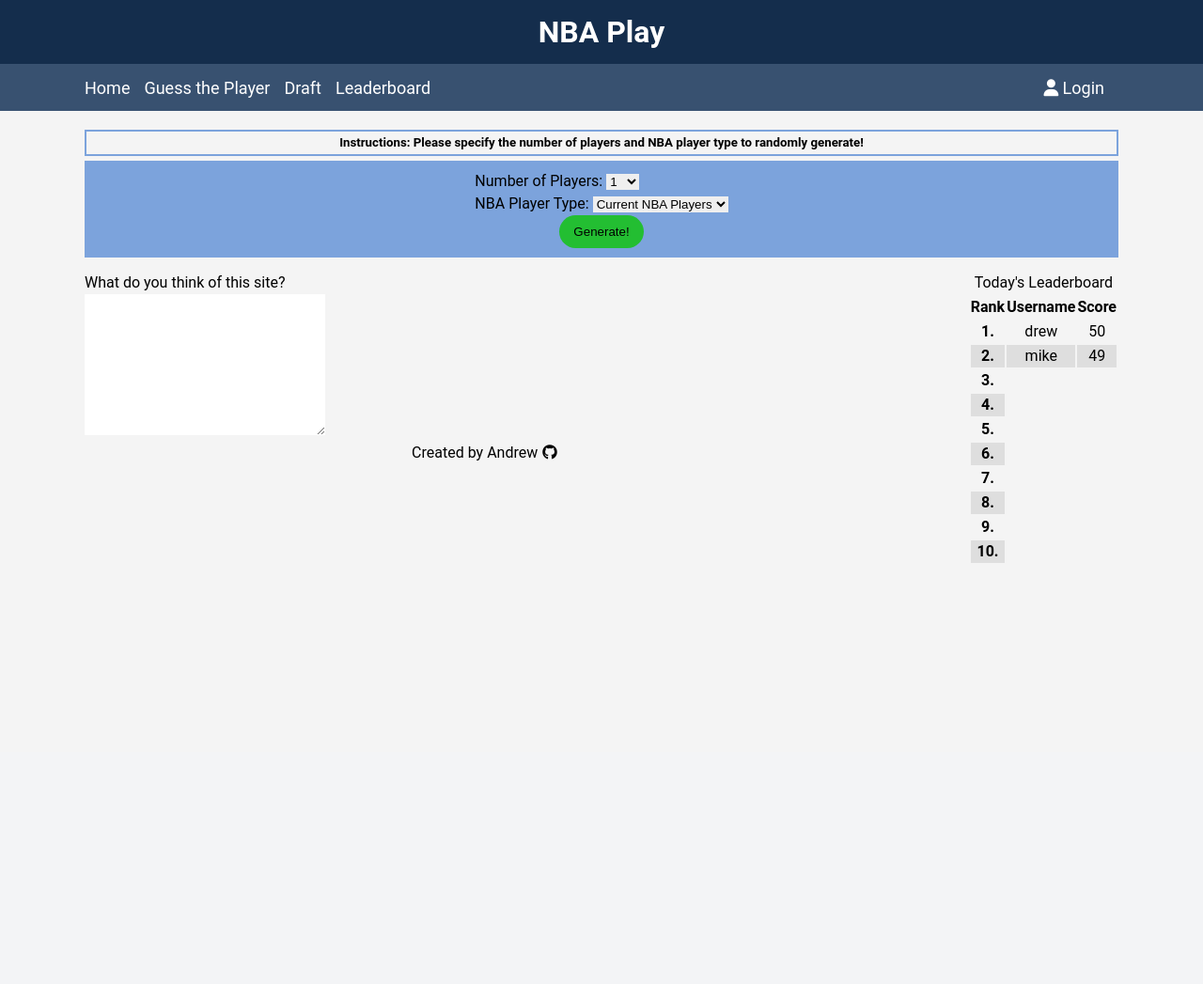
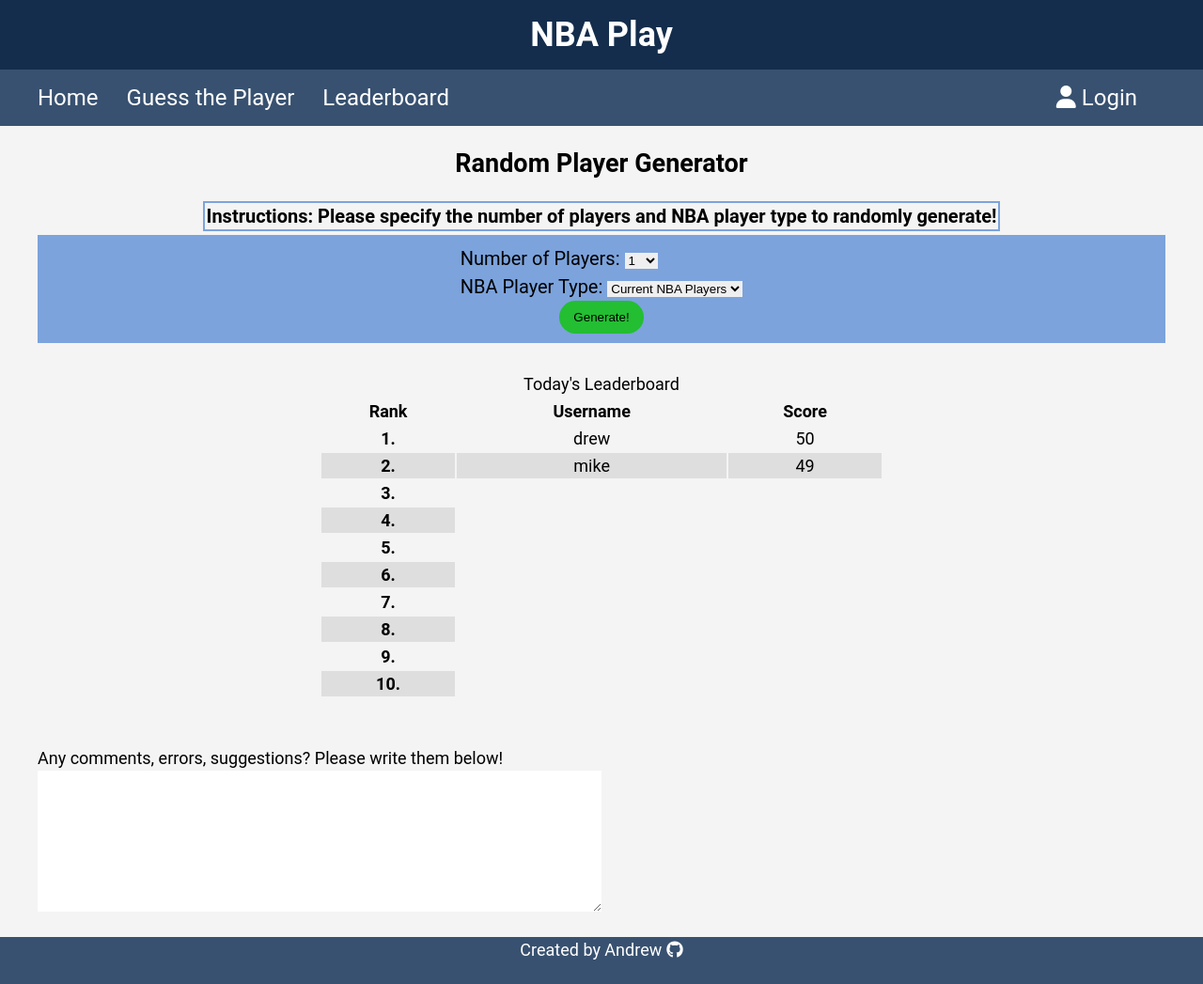
Before and after one commit to ahalajian/nba-player-generator---new, a Django app: page / in a window 1280 px wide. Shown: the whole page at 94% size. Before the commit the page ends 599 px from the top, so only its background shows below. Run offline with Django 5.2, Linux system fonts and the light colour scheme; some libraries are stand-ins or nearby versions.

Commit message:
Improve design and layout of pages

```diff
--- a/mysite/nba_play/static/nba_play/style.css
+++ b/mysite/nba_play/static/nba_play/style.css
@@ -5,18 +5,27 @@
   box-sizing: border-box;
 }
 
+.container{
+  max-width: 1200px;
+  height: 100%;
+  margin: auto;
+  overflow: visible;
+}
+
 body {
   background-color: #f4f4f4;
   color: #000;
-  font: normal 16px 'Roboto', sans-serif;
+  font: normal 18px 'Roboto', sans-serif;
   line-height: 1.5;
 }
 
-p {
-  margin: 0;
+h2 {
+  text-align: center;
+  margin-bottom: 20px;
 }
 
-a{
+nav a{
+  font-size: 1.5rem;
   text-decoration: none;
   color: #fff;
 }
@@ -28,31 +37,17 @@
   padding: 10px;
 }
 
-h2 {
-  text-align: center;
-}
-
-.container{
-  max-width: 1100px;
-  height: 100%;
-  margin: auto;
-  overflow: visible;
-}
-
 .navbar {
   background-color: #385170;
-  height: 50px;
+  height: 60px;
   margin-bottom: 20px;
 }
 
 .navbar li {
   display: inline;
-  padding-right: 15px;
+  padding-right: 30px;
 }
 
-.navbar a {
-  font-size: 18px;
-}
 
 .navbar a:hover{
   background-color: #6b6b6b;
@@ -70,6 +65,18 @@
   margin-left: auto;
 }
 
+.instruction-box{
+  text-align: center;
+  margin-bottom: 5px;
+}
+
+.instruction-box #instruction-text {
+  border: 2px solid #7ca3dc;
+  padding: 2px;
+  font-weight: 600;
+  font-size: 1.25rem;
+}
+
 .button {
   background-color: #23be32;
   padding: 10px 15px;
@@ -81,17 +88,10 @@
 
 .button:hover{
   background-color: #4eb458;
-  /* box-shadow: 0px 0px 3px 3px #828282; */
-}
-
-.instruction-box h5{
-  text-align: center;
-  border: 2px solid #7ca3dc;
-  margin-bottom: 5px;
-  padding: 2px;
 }
 
 .selection-box{
+  width: 100%;
   background-color: #7ca3dc;
   padding: 10px 15px;
   border: 2px solid 385170;
@@ -99,6 +99,8 @@
   display: flex;
   flex-direction: column;
   align-items: center;
+  margin-bottom: 10px;
+  font-size: 1.25rem;
 }
 
 .selection-box #num-players:hover, select:hover {
@@ -107,13 +109,14 @@
 
 .players {
   display: flex;
-  justify-content: space-around;
   flex-wrap:wrap;
+  width: 100%;
+  gap: 2rem;
+  margin: 10px auto;
 }
 
 .player {
   padding: 10px 15px;
-  margin: 10px;
   text-align: center;
   height: 300px;
   width: 300px;
@@ -152,13 +155,15 @@
 }
 
 #user-text {
-  padding: 15px;
+  padding: 15px 10px;
+  border: 1px solid #000;
+  border-radius: 4px;
 }
 
 .score-board {
   display: flex;
   justify-content: space-between;
-  gap: 2rem;
+  gap: 1.5rem;
   margin-right: 40px;
   align-items: start;
 }
@@ -188,8 +193,15 @@
   margin-bottom: 5px;
 }
 
-table {
-  float:right
+/* #pause {
+  display: flex;
+  align-items: center;
+  height: 100%;
+} */
+
+.pause-button {
+  font-size: 1.5rem;
+  cursor: pointer;
 }
 
 table, th, td{
@@ -197,13 +209,32 @@
   text-align: center;
 }
 
+table {
+  width: 50%;
+  margin: auto;
+  margin-top: 20px;
+  margin-bottom: 50px;
+}
+
 table tr:nth-child(even){
   background: #dedede;
+}
+
+.suggestions-form{
+  margin: auto;
+}
+
+.suggestions-form textarea {
+  width: 50%
 }
 
 footer {
   display: flex;
   justify-content: center;
+  margin-top: 20px;
+  background: #385170;
+  color: #fff;
+  height: 50px;
 }
 
 .footer-git{
@@ -212,5 +243,5 @@
 
 footer i {
   margin-left: 5px;
-  color: #000;
+  color: #fff;
 }
--- a/mysite/nba_play/templates/nba_play/base.html
+++ b/mysite/nba_play/templates/nba_play/base.html
@@ -25,20 +25,78 @@
       <ul class="nav-list">
         <li><a href="/">Home</a></li>
         <li><a href="/guess/">Guess the Player</a></li>
-        <li><a href="#">Draft</a></li>
         <li><a href="#">Leaderboard</a></li>
-        <li id ="login-button"><a href="login.html"><i class="fa-solid fa-user"></i> Login</a></li>
+        <li id ="login-button"><a href="/login/"><i class="fa-solid fa-user"></i> Login</a></li>
       </ul>
     </div>
   </nav>
 
-  {% block content %}
+  <main>
+    {% block content %}
 
-  {% endblock %}
+    {% endblock %}
+
+    <aside class="container" id="leaderboard">
+      <table>
+        <caption>
+          Today's Leaderboard
+        </caption>
+        <thead>
+        <tr>
+          <th>Rank</th>
+          <th>Username</th>
+          <th>Score</th>
+          </tr>
+        </thead>
+        <tbody>
+          <tr>
+            <th>1. </th>
+            <td>drew</td>
+            <td>50</td>
+          </tr>
+          <tr>
+            <th>2. </th>
+            <td>mike</td>
+            <td>49</td>
+
+          </tr>
+          <tr>
+            <th>3. </th>
+          </tr>
+          <tr>
+            <th>4. </th>
+          </tr>
+          <tr>
+            <th>5. </th>
+          </tr>
+          <tr>
+            <th>6. </th>
+          </tr>
+          <tr>
+            <th>7. </th>
+          </tr>
+          <tr>
+            <th>8. </th>
+          </tr>
+          <tr>
+            <th>9. </th>
+          </tr>
+          <tr>
+            <th>10. </th>
+          </tr>
+        </tbody>
+      </table>
+    </aside>
+
+    <form class="container suggestions-form">
+      <p>Any comments, errors, suggestions? Please write them below! </p><textarea name="comments" cols="30" rows="10"></textarea>
+    </form>
+
+  </main>
 
   <footer>
     <div class="footer-git">
-      <p>Created by Andrew</p>
+      Created by Andrew
       <a href="https://github.com/ahalajian" target="_blank">
         <i class="fa-brands fa-github"></i>
       </a>
--- a/mysite/nba_play/templates/nba_play/index.html
+++ b/mysite/nba_play/templates/nba_play/index.html
@@ -4,12 +4,11 @@
 
 {% block content %}
   <div class="container">
-    <div class="instruction-box">
-        <h5>Instructions: Please specify the number of players and NBA player type to randomly generate!</h5>
+    <h2>Random Player Generator</h2></div>
+  <div class="container instruction-box">
+      <span id="instruction-text">Instructions: Please specify the number of players and NBA player type to randomly generate!</span>
   </div>
-  </div>
-  <div class="container">
-    <form class="selection-box" method="get" action="/">
+  <form class="container selection-box" method="get" action="/">
     <div class="selections">
       {% csrf_token %}
       <div>
@@ -25,79 +24,11 @@
       <input class="button" type="submit" value="Generate!">
     </div>
   </form>
-  </div>
 
-  <div class="container">
-    <div class="players">
-      <!-- {% for player in players %}
-      <div class="player">{{ player.first_name }} {{ player.last_name }}
-        <img src="https://cdn.nba.com/headshots/nba/latest/260x190/{{ player.nba_id }}.png" alt="" class="player-image">
-      </div>
-      {% endfor %} -->
-      <!-- <div class="player">LeBron James <img class="player-image" src="https://cdn.nba.com/headshots/nba/latest/260x190/2544.png" alt=""></div>
-      <div class="player">Luka Doncic <img class="player-image" src="https://cdn.nba.com/headshots/nba/latest/260x190/1629029.png" alt=""></div>
-      <div class="player">Kobe Bryant <img class="player-image" src="https://cdn.nba.com/headshots/nba/latest/260x190/977.png" alt=""></div> -->
-    </div>
-  </div>
-
-<div class="container">
-    <table id="leaderboard">
-      <caption>
-        Today's Leaderboard
-      </caption>
-      <thead>
-      <tr>
-        <th>Rank</th>
-        <th>Username</th>
-        <th>Score</th>
-        </tr>
-      </thead>
-      <tbody>
-        <tr>
-          <th>1. </th>
-          <td>drew</td>
-          <td>50</td>
-        </tr>
-        <tr>
-          <th>2. </th>
-          <td>mike</td>
-          <td>49</td>
-
-        </tr>
-        <tr>
-          <th>3. </th>
-        </tr>
-        <tr>
-          <th>4. </th>
-        </tr>
-        <tr>
-          <th>5. </th>
-        </tr>
-        <tr>
-          <th>6. </th>
-        </tr>
-        <tr>
-          <th>7. </th>
-        </tr>
-        <tr>
-          <th>8. </th>
-        </tr>
-        <tr>
-          <th>9. </th>
-        </tr>
-        <tr>
-          <th>10. </th>
-        </tr>
-      </tbody>
-    </table>
-</div>
+  <div class="players container"></div>
 
 
-<div class = "container">
-  <form>
-    <p>What do you think of this site?</p><textarea name="comments" cols="30" rows="10"></textarea>
-  </form>
-</div>
+
 <script>
   let form = document.querySelector('.selection-box');
   form.addEventListener('submit', runEvent);
```
Also changed, not shown: mysite/nba_play/templates/nba_play/guess.html (+35 -19 lines). Lines whose indentation alone changed are shown as unchanged.
